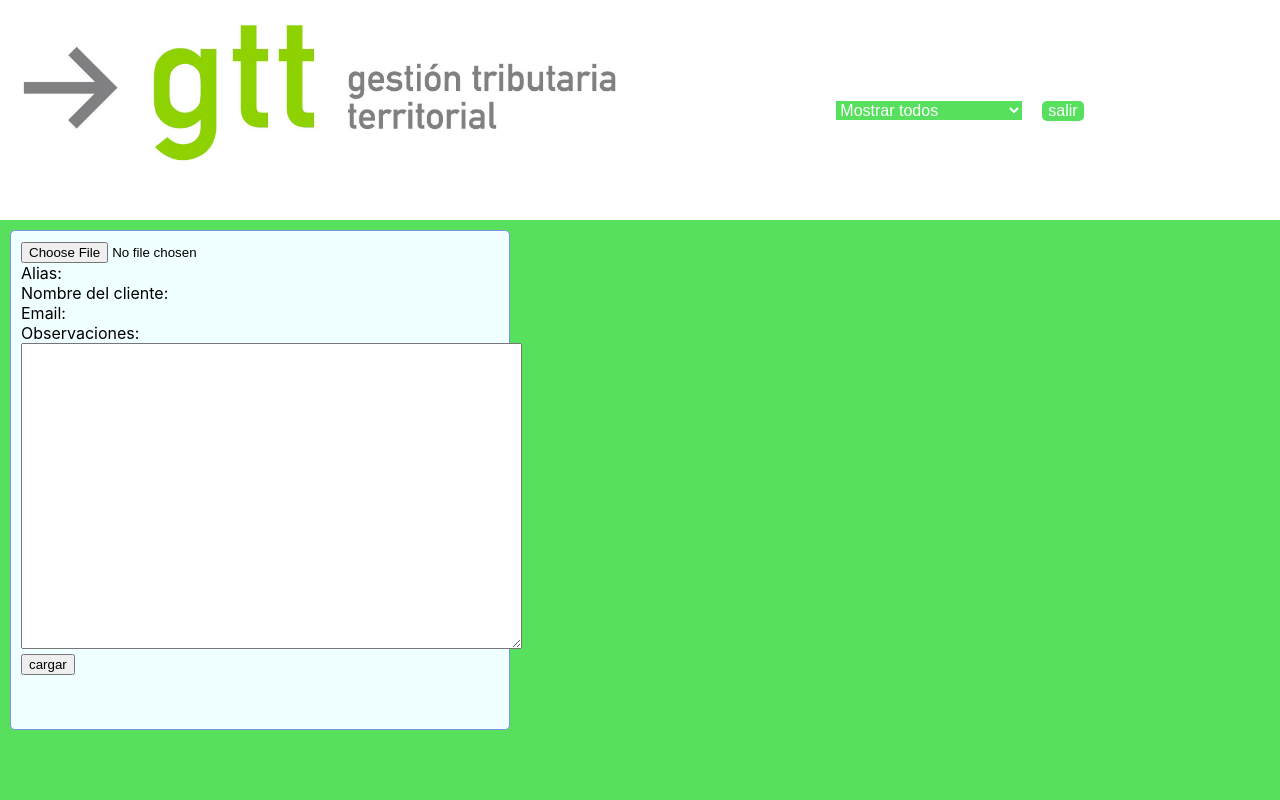
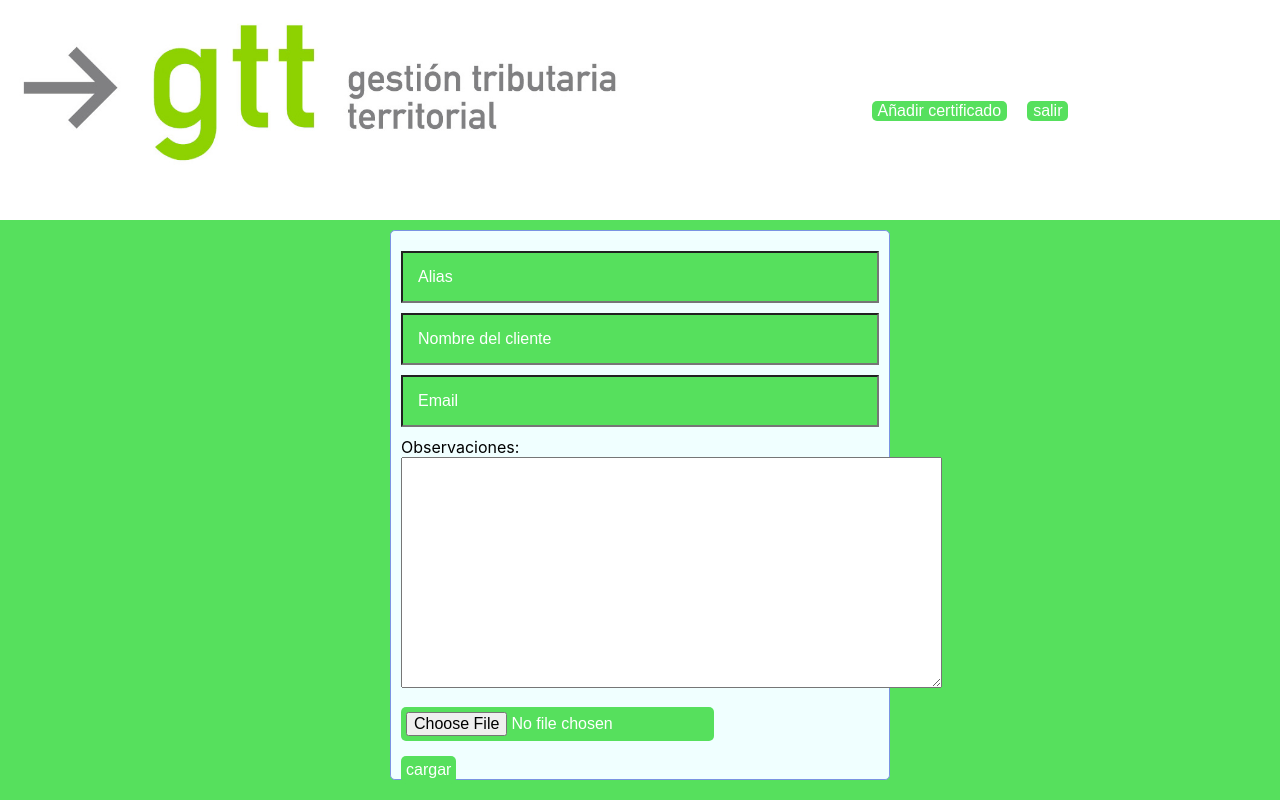
Before and after one commit to alfonsem/certificateManager, an Angular app: page /certificate-view in a window 1280 px wide. Built offline with nearby package versions, Linux system fonts and the light colour scheme.

Commit message:
añadimos la subida de los certificados y el css

```diff
--- a/src/app/certificate/certificate.component.scss
+++ b/src/app/certificate/certificate.component.scss
@@ -7,3 +7,10 @@
     min-width: 300px;
     min-height: 200px;
 }
+article{
+    border: rgb(86, 224, 93) 1px solid;
+    border-radius: 5px;
+    padding: 10px;
+    margin: 5px;
+    background-color: rgb(194, 235, 196);
+}
--- a/src/app/login-view/login-view.component.html
+++ b/src/app/login-view/login-view.component.html
@@ -4,6 +4,6 @@
       <input class="login" type="text" placeholder="usuario" [(ngModel)]="username" name="username" />
       <input class="login" type="password" placeholder="contraseña" [(ngModel)]="password" name="password" (keyup.enter)="login()"/>
       <input id="loginIn" type="submit" value="entrar">
-      <span [hidden]="exist">Este usuario no existe</span>
+      <span *ngIf="res">Este usuario existe</span>
   </div>
 </form>
--- a/src/app/login-view/login-view.component.ts
+++ b/src/app/login-view/login-view.component.ts
@@ -11,6 +11,7 @@ export class LoginViewComponent implements OnInit {
   username: string;
   password: string;
   error: any;
+  res: any;
   exist: boolean = true;
 
   constructor( private api: ApiService, private router: Router) { }
--- a/src/app/nav-bar-board/nav-bar-board.component.html
+++ b/src/app/nav-bar-board/nav-bar-board.component.html
@@ -7,12 +7,13 @@
             <div class="inner-form">
               <div class="input-field first-wrap">
                 <div class="input-select">
-                        <select data-trigger="" name="choices-single-defaul">
+                        <!-- <select data-trigger="" name="choices-single-defaul">
                           <option placeholder="">Mostrar todos</option>
                           <option>Ordenar por fecha</option>
                           <option>Ordenar por organismo</option>
-                        </select>
+                        </select> -->
                         <!-- <input  id="chooseFile" type="file" accept=".p12" (change)="changeListener($event)"> -->
+                        <input id="addCertificate" type="submit" value="Añadir certificado" routerLink="/certificate-view"/>
                         <input id="logOut" type="submit" value="salir" routerLink="/login"/>
                 </div>
               </div>
--- a/src/app/nav-bar-board/nav-bar-board.component.scss
+++ b/src/app/nav-bar-board/nav-bar-board.component.scss
@@ -41,7 +41,7 @@ select{
     font-size: 1em;
 }
 
-#logOut{
+input{
     margin-left: 20px;
     border: none;
     border-radius: 5px;
--- a/src/app/up-certificate-view/up-certificate-view.component.html
+++ b/src/app/up-certificate-view/up-certificate-view.component.html
@@ -1,14 +1,26 @@
 <app-nav-bar-board></app-nav-bar-board>
-<form (submit)="uploadCertificate()">
-    <section class="sectionUpCertificate">
-        <input  id="chooseFile" type="file" accept=".p12" (change)="changeListener($event)">
-        <article>Alias:</article>
-        <article>Nombre del cliente:</article>
-        <article>Email:</article>
-        <article>Observaciones:</article>
-        <textarea rows="20" cols="60">{{image}}</textarea>
-      </section>
-      <section>
-          <input id="certificateUp" type="submit" value="cargar">
-      </section>
-</form>
+<section id="sectionCert">
+    <form (submit)="uploadCertificate()">
+        <section class="sectionUpCertificate">
+            <article>
+                <input class="login" type="text" placeholder="Alias" [(ngModel)]="alias" name="alias" />
+            </article>
+            <article>
+                <input class="login" type="text" placeholder="Nombre del cliente" [(ngModel)]="nomCliente" name="nomCliente" />
+            </article>
+            <article>
+                <input class="login" type="text" placeholder="Email" [(ngModel)]="email" name="email" />
+            </article>
+            <article>Observaciones:
+                <textarea rows="15" cols="65"></textarea>
+            </article>
+            <!-- <textarea rows="20" cols="60">{{image}}</textarea> -->
+          </section>
+          <article>
+            <input  id="chooseFile" type="file" accept=".p12" (change)="changeListener($event)">
+          </article>
+          <article>
+            <input id="certificateUp" type="submit" value="cargar">
+          </article>
+    </form>
+</section>
--- a/src/app/up-certificate-view/up-certificate-view.component.scss
+++ b/src/app/up-certificate-view/up-certificate-view.component.scss
@@ -1,3 +1,7 @@
+#sectionCert{
+    display: flex;
+    justify-content: center;
+}
 form{
     background-color: azure;
     border: 1px rgb(122, 147, 226) solid;
@@ -5,5 +9,30 @@ form{
     margin : 10px;
     padding: 10px;
     width: 500px;
-    height: 500px;
+    height: 550px;
 }
+.login{
+    font-size: 1em;
+    width: 100%;
+    padding: 15px;
+}
+.login::placeholder{
+    color: white;
+}
+input{
+    font-size: 1em;
+    background-color: rgb(86, 224, 93);
+    color: white;
+}
+article{
+    margin-top: 10px;
+}
+#certificateUp, #chooseFile{
+    border: none;
+    border-radius: 5px;
+    background: rgb(86, 224, 93);
+    color: white;
+    font-size: 1em;
+    margin-top: 5px;
+    padding: 5px;
+}
--- a/src/app/up-certificate-view/up-certificate-view.component.ts
+++ b/src/app/up-certificate-view/up-certificate-view.component.ts
@@ -1,5 +1,7 @@
 import { Component, OnInit } from '@angular/core';
-import { ApiService } from '../api.service'
+import { ApiService } from '../api.service';
+import { Router } from '@angular/router';
+
 
 @Component({
   selector: 'app-up-certificate-view',
@@ -9,12 +11,13 @@ import { ApiService } from '../api.service'
 export class UpCertificateViewComponent implements OnInit {
   error: any;
   valid: any;
-  constructor(private api: ApiService) {}
+  constructor(private api: ApiService, private router: Router) {}
 
   ngOnInit() {
   }
 
   image: any;
+  new_image: any;
 
   changeListener($event) : void {
   this.readThis($event.target);
@@ -25,6 +28,7 @@ export class UpCertificateViewComponent implements OnInit {
 
     myReader.onloadend = (e) => {
       this.image = myReader.result;
+      this.new_image = this.image.replace("data:application/x-pkcs12;base64,", "");
       console.log(myReader.result);
     }
     myReader.readAsDataURL(file);
@@ -34,9 +38,10 @@ export class UpCertificateViewComponent implements OnInit {
     const { image } = this;
     if (image !== '') {
       this.api
-        .upCertficate(image)
+        .upCertficate(this.new_image)
         .then(res => {
           this.valid = res;
+          this.router.navigate(['/board']);
         })
         .catch(error => {
           this.error = error;
```
